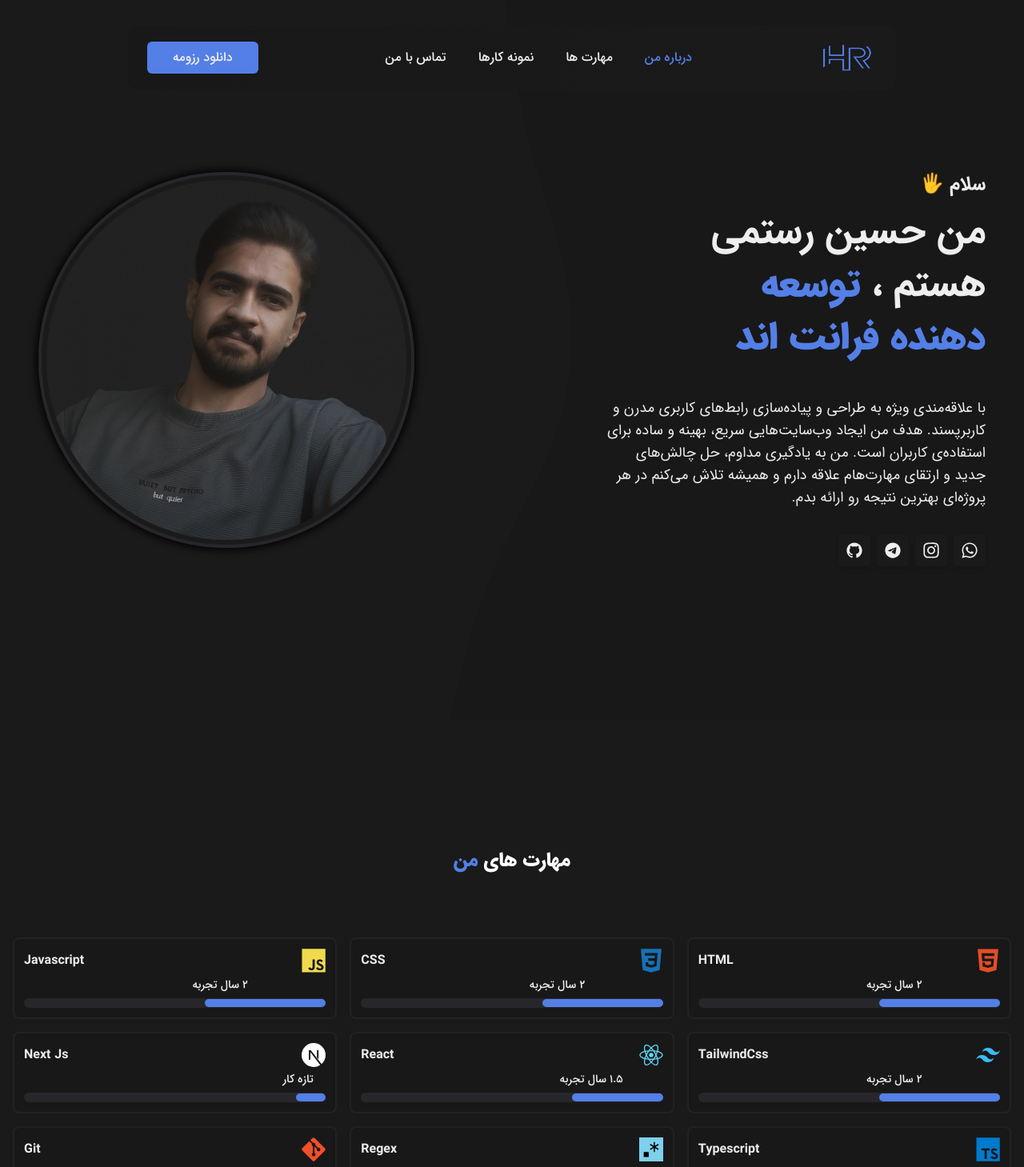
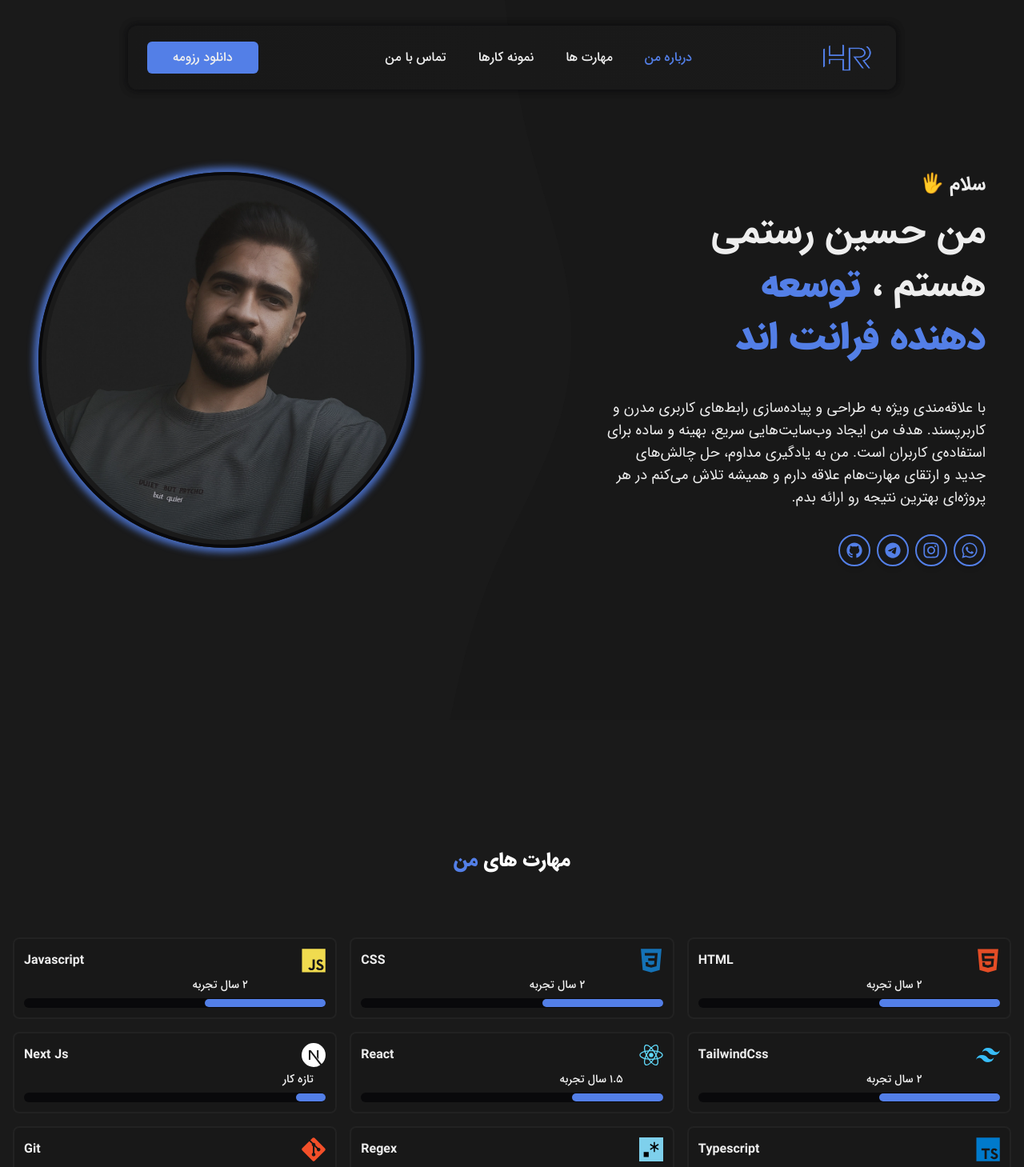
Before and after one commit to HosseinDev-02/My-Portfolio, a Next.js app: page / in a window 1280 px wide. Shown: the top 1459 px of the page at 80% size. Built offline with nearby package versions, Linux system fonts and the light colour scheme.

Commit message:
add env variebles to liara and refactor some styles

```diff
--- a/src/app/globals.css
+++ b/src/app/globals.css
@@ -11,7 +11,7 @@
 }
 
 @theme {
-  --color-background: #27272b;
+  --color-background: #09090b;
   --color-caption: #EEEEEE;
   --color-primary: #537FE7;
   --color-box: #1a1a1a;
--- a/src/app/page.js
+++ b/src/app/page.js
@@ -50,7 +50,7 @@ export default function Home() {
                                 <div className="flex justify-center sm:justify-start items-center gap-2 mt-8">
                                     {socialMediaLinks.map((link) => (
                                         <SocialMedia
-                                            className="shadow-md bg-box transition-all duration-300 hover:text-primary w-10 h-10 rounded"
+                                            className="shadow-md border-2 border-primary text-primary transition-all duration-300 hover:text-white hover:border-white w-10 h-10 rounded-full"
                                             key={link.id}
                                             {...link}
                                         />
@@ -60,7 +60,8 @@ export default function Home() {
                             {/* About Me Picture */}
 
                             <div className="flex items-center justify-center lg:justify-end basis-1/2">
-                                <div className="p-1.5 border-4 border-background rounded-full shadow-[0_0_8px_4px_rgba(0,0,0,80%)]">
+                            {/* Image Wrapper Style => p-1.5 border-4 border-background rounded-full shadow-[0_0_8px_4px_rgba(0,0,0,0.8)] */}
+                                <div className="p-1.5 border-4 border-background rounded-full shadow-[0_0_8px_6px_rgba(83,127,231,0.8)]">
                                     <div className="w-[300px] sm:w-[450px] h-[300px] sm:h-[450px] relative rounded-full overflow-hidden">
                                         <Image
                                             alt="hossein rostami"
@@ -162,7 +163,7 @@ export default function Home() {
                         {/* Section Content */}
                         <div className="grid grid-cols-1 md:grid-cols-12 gap-12">
                             {/* Contact Us Text */}
-                            <div className="col-span-5">
+                            <div className="col-span-5 self-center">
                                 <h5 className="font-IransansWeb-Bold text-xl mb-6">
                                     <span className="text-primary">
                                         آماده همکاری
@@ -174,11 +175,11 @@ export default function Home() {
                                     فقط می خواهید سلامی بفرستید خوشحال میشم
                                     ازتون دریافت کنم .
                                 </p>
-                                <div className="flex items-center gap-2 mt-8">
+                                {/* <div className="flex items-center gap-2 mt-8">
                                     {socialMediaLinks.map((link) => (
                                         <SocialMedia key={link.id} {...link} />
                                     ))}
-                                </div>
+                                </div> */}
                             </div>
                             {/* Contact Us Form */}
                             <EmailForm />
--- a/src/components/EmailForm/EmailForm.jsx
+++ b/src/components/EmailForm/EmailForm.jsx
@@ -165,9 +165,21 @@ function EmailForm() {
             </form>
             {/* My Toast Container */}
             <ToastContainer
+                className={"!right-0 md:!right-4"}
                 progressClassName={"!bg-primary"}
                 toastClassName={"!p-0 !bg-transparent"}
             />
+            <button
+                onClick={() => {
+                    displayToast(
+                        "ارسال شد !",
+                        "پیام شما با موفقیت ارسال شد .",
+                        "success"
+                    );
+                }}
+            >
+                Display Toast
+            </button>
         </div>
     );
 }
--- a/src/components/Footer/Footer.jsx
+++ b/src/components/Footer/Footer.jsx
@@ -12,7 +12,7 @@ function Footer() {
             {/* Footer Container */}
             <div className="container">
                 {/* Footer Content */}
-                <div className="flex flex-wrap justify-between gap-10 mb-4 pt-12 md:pt-20 pb-4" >
+                <div className="flex flex-wrap justify-between gap-10 mb-4 pt-12 md:pt-20 pb-4">
                     {/* Footer About Me */}
                     <div className="max-w-[394px] w-full">
                         <Link
@@ -27,12 +27,12 @@ function Footer() {
                             {/* <LogoIcon width="72px" height="56px" /> */}
                         </Link>
                         <p className="font-IransansWeb-Medium">
-                            توسعه دهنده فرانت اند با علاقه‌مندی ویژه به طراحی و پیاده‌سازی رابط‌های
-                            کاربری مدرن و کاربرپسند. هدف من ایجاد وب‌سایت‌هایی
-                            سریع، بهینه و ساده برای استفاده‌ی کاربران است. من به
-                            یادگیری مداوم، حل چالش‌های جدید و ارتقای مهارت‌هام
-                            علاقه دارم و همیشه تلاش می‌کنم در هر پروژه‌ای بهترین
-                            نتیجه رو ارائه بدم.
+                            توسعه دهنده فرانت اند با علاقه‌مندی ویژه به طراحی و
+                            پیاده‌سازی رابط‌های کاربری مدرن و کاربرپسند. هدف من
+                            ایجاد وب‌سایت‌هایی سریع، بهینه و ساده برای استفاده‌ی
+                            کاربران است. من به یادگیری مداوم، حل چالش‌های جدید و
+                            ارتقای مهارت‌هام علاقه دارم و همیشه تلاش می‌کنم در
+                            هر پروژه‌ای بهترین نتیجه رو ارائه بدم.
                         </p>
                     </div>
                     {/* Footer Fast Links */}
@@ -95,10 +95,10 @@ function Footer() {
                                 </a>
                             </div>
                             {/* Social Medias */}
-                            <div className="flex items-center gap-2">
+                            <div className="flex items-center gap-5 mt-3">
                                 {socialMediaLinks.map((link) => (
                                     <SocialMedia
-                                        className="w-6 h-6 md:w-8 md:h-8"
+                                        className="shadow-md text-primary transition-all duration-300 hover:text-white hover:border-white rounded-full"
                                         key={link.id}
                                         {...link}
                                     />
--- a/src/components/Header/Header.jsx
+++ b/src/components/Header/Header.jsx
@@ -41,12 +41,9 @@ function Header() {
     return (
         <>
             <ScrollHandler />
+            {/* Header Scroll Style => !top-0 !left-0 !right-0 !rounded-none shadow-[0px_0px_6px_2px_rgba(0,0,0,30%)] */}
             <header
-                className={`fixed left-0 md:left-12 xl:left-40 right-0 md:right-12 xl:right-40 top-0 md:top-6 lg:top-8 z-50 bg-gradient-to-l from-box to-section md:rounded-xl transition-all duration-300 ${
-                    userScroll
-                        ? "!top-0 !left-0 !right-0 !rounded-none shadow-[0px_0px_6px_2px_rgba(0,0,0,30%)]"
-                        : ""
-                }`}
+                className={`fixed left-0 md:left-12 xl:left-40 right-0 md:right-12 xl:right-40 top-0 md:top-6 lg:top-8 z-50 bg-gradient-to-l from-box to-section md:rounded-xl transition-all duration-300 shadow-[0px_0px_8px_1px_rgba(9,9,11,0.5)]`}
             >
                 <div className="flex items-center justify-between h-20 px-3 lg:px-6">
                     {/* Mobile Menu Button */}
```
Also changed, not shown: public/images/me-2025_10_28.png (added), public/images/me-transparent.png (added).
